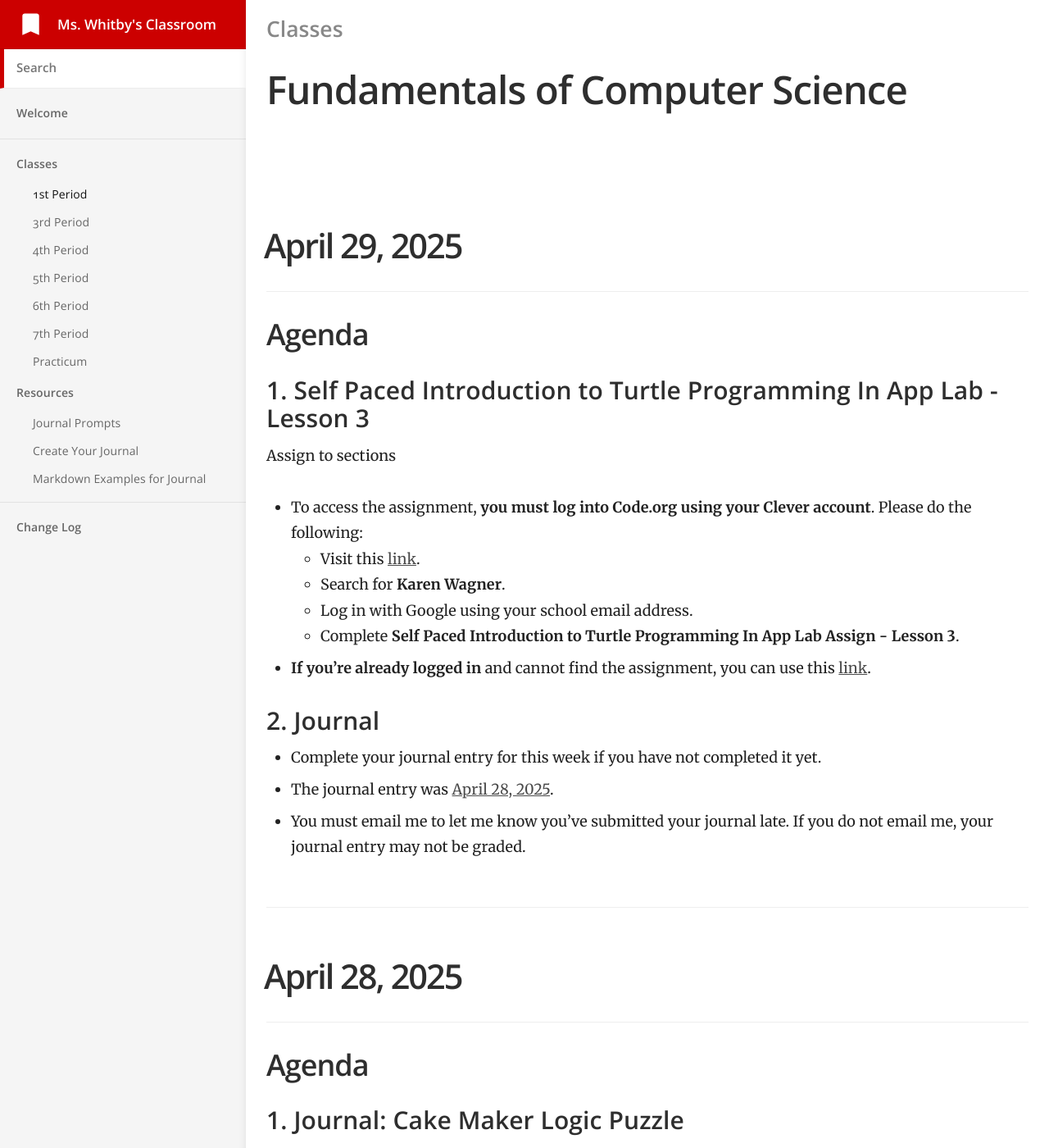
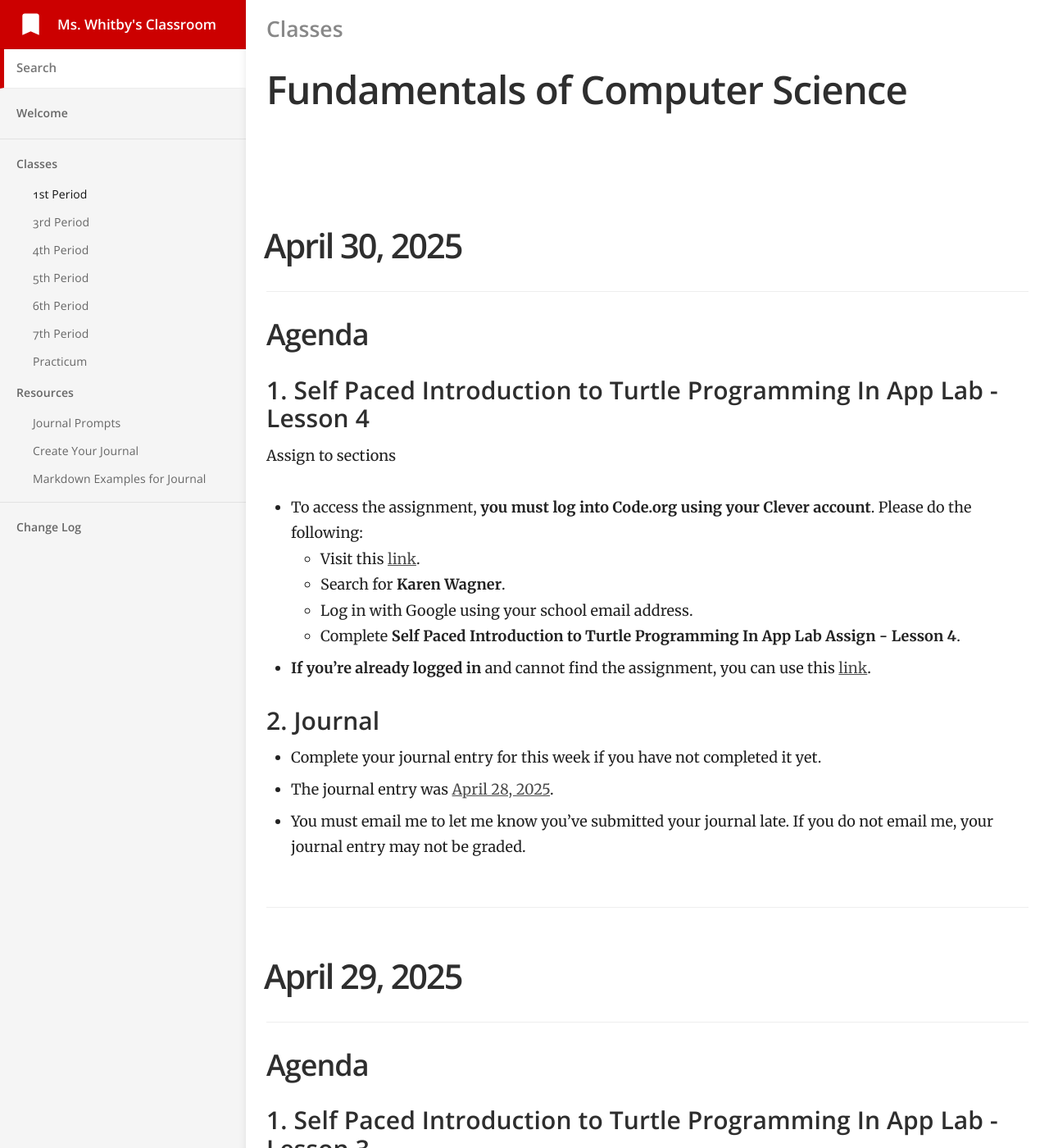
Before and after one commit to mswhitby/classroom, a Jekyll site: the page built from _docs/classes/1st.md, in a window 1280 px wide and 1400 px high. Shown: the whole window at 82% size. Built offline with Jekyll 4.4.1, drawn with Linux system fonts in a browser that asks for light colours.

Commit message:
Updated lessons

```diff
--- a/_docs/classes/1st.md
+++ b/_docs/classes/1st.md
@@ -4,6 +4,29 @@ subtitle: Fundamentals of Computer Science
 category: Classes
 order: 1
 ---
+
+# April 30, 2025
+
+## Agenda
+
+### 1. Self Paced Introduction to Turtle Programming In App Lab - Lesson 4
+
+Assign to sections
+- To access the assignment, **you must log into Code.org using your Clever account**. Please do the following:
+    - Visit this [link](https://clever.com/oauth/district-picker?client_id=2f27405716644a951b23&redirect_uri=https%3A%2F%2Fstudio.code.org%2Fusers%2Fauth%2Fclever%2Fcallback&response_type=code&state=ede33ff61289cf32708a0f54079cdd23e31d0b0a02b0e0e8).
+    - Search for **Karen Wagner**.
+    - Log in with Google using your school email address.
+    - Complete **Self Paced Introduction to Turtle Programming In App Lab Assign - Lesson 4**.
+
+- **If you're already logged in** and cannot find the assignment, you can use this [link](https://studio.code.org/s/csp3-virtual).
+
+### 2. Journal
+
+- Complete your journal entry for this week if you have not completed it yet.
+- The journal entry was [April 28, 2025](https://github.com/mswhitby/WHSTechNotes/blob/main/journal.md#april-28-2025).
+- You must email me to let me know you've submitted your journal late. If you do not email me, your journal entry may not be graded.
+
+----
 
 # April 29, 2025
 
```
